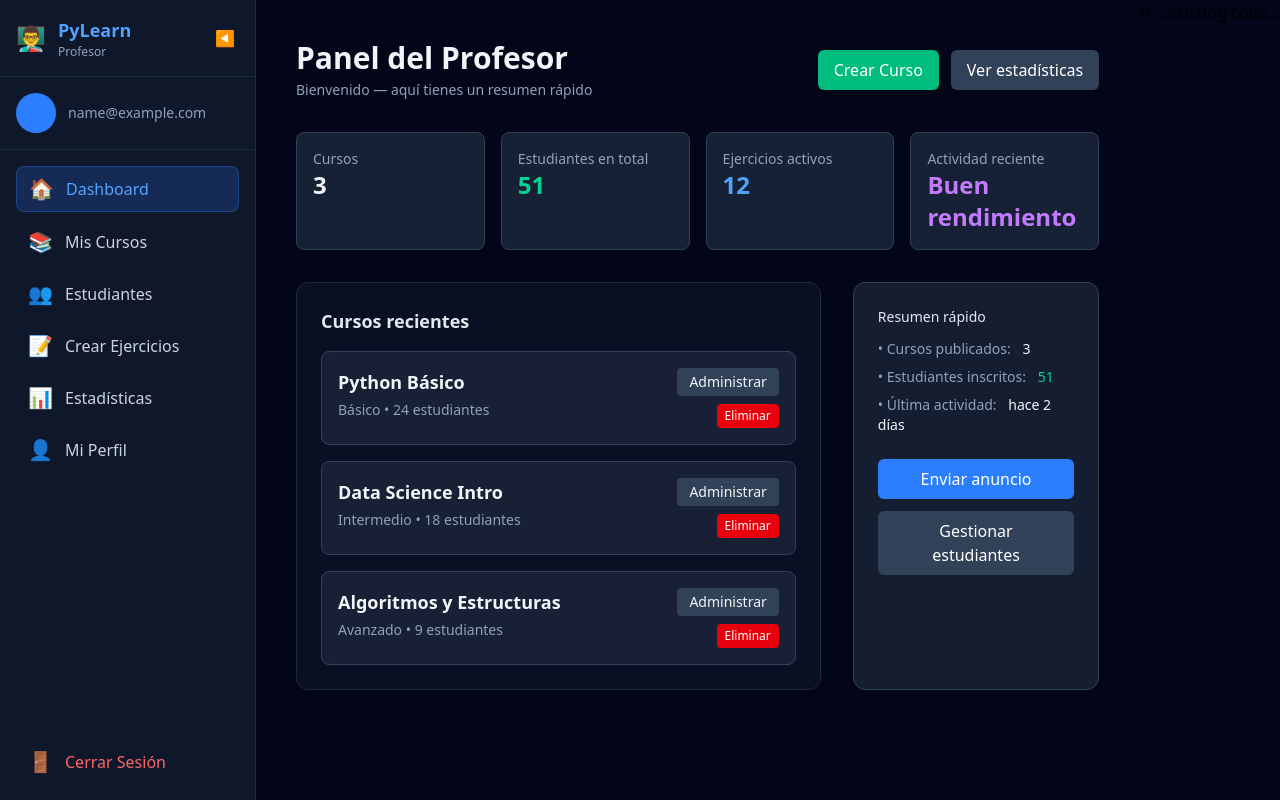
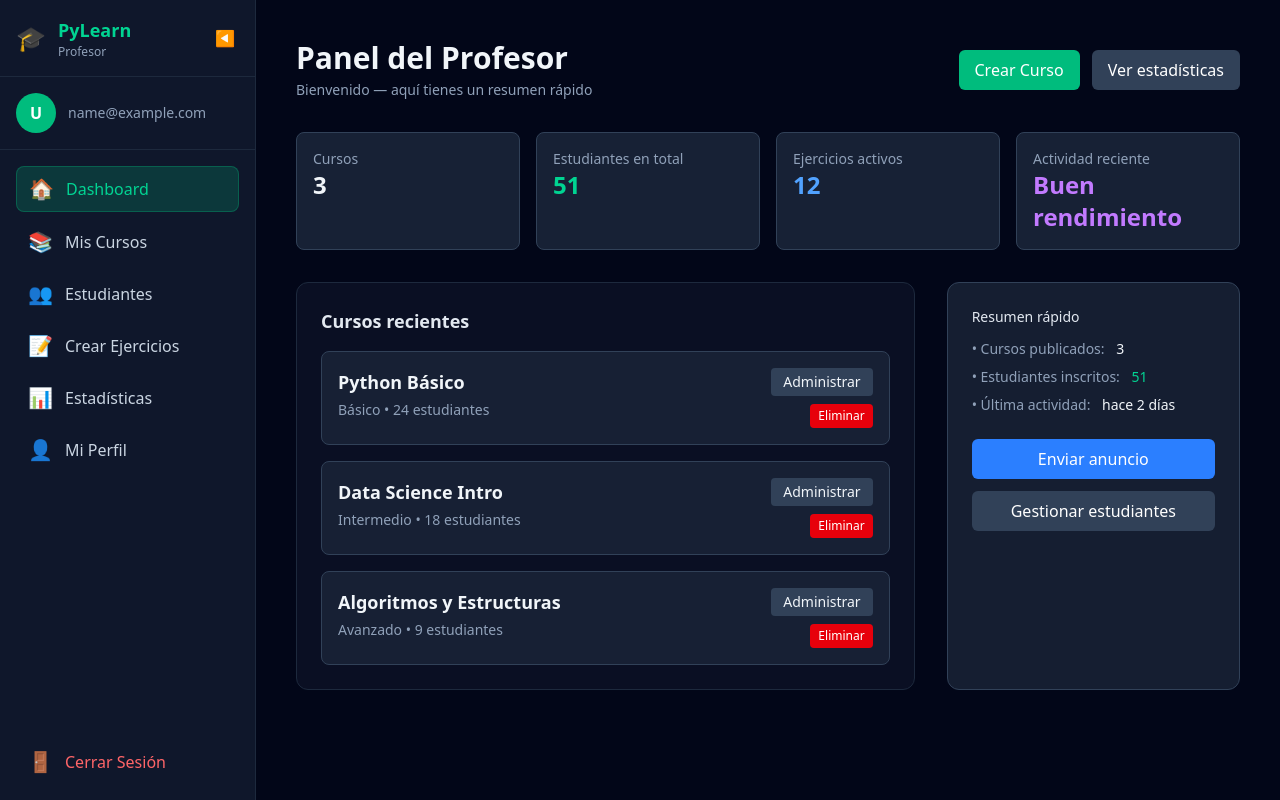
Before and after one commit to IVER-15-07/APP-PYTHON, a React (Vite) app in the folder Frontend/: page /profesor in a window 1280 px wide. Built offline with nearby package versions, Linux system fonts and the light colour scheme; no server answers; sample sign-in values are in the browser's storage.

Commit message:
fix ; new saibar

```diff
--- a/Frontend/src/componentes/Sidebar.jsx
+++ b/Frontend/src/componentes/Sidebar.jsx
@@ -1,26 +1,55 @@
-
+import { useEffect, useState } from "react";
 import { NavLink } from "react-router-dom";
 
-const Sidebar = ({ open, user, items = [], onToggle, onLogout }) => {
+const Sidebar = ({
+  user,
+  items = [],
+  roleLabel = "",
+  sidebarOpen: controlledOpen,
+  setSidebarOpen: setControlledOpen,
+  onLogout,
+  brand = { icon: "📚", name: "PyLearn" },
+}) => {
+  const [open, setOpen] = useState(controlledOpen ?? true);
+
+  useEffect(() => {
+    if (typeof controlledOpen === "boolean") setOpen(controlledOpen);
+  }, [controlledOpen]);
+
+  const toggle = () => {
+    if (typeof setControlledOpen === "function") setControlledOpen(!open);
+    else setOpen((s) => !s);
+  };
+
   return (
-    <aside className={`bg-slate-900 border-r border-slate-800 transition-all duration-300 ${open ? 'w-64' : 'w-16'} h-screen sticky top-0`}>
-      <div className="p-4 border-b border-slate-800 flex items-center justify-between">
-        <div className={`flex items-center gap-3 ${!open && 'justify-center'}`}>
-          <span className="text-2xl">👨‍🏫</span>
-          {open && <div><h2 className="text-blue-400 font-bold">PyLearn</h2><p className="text-slate-400 text-xs">{user?.rol?.nombre ?? ''}</p></div>}
+    <aside className={`bg-slate-900 border-r border-slate-800 transition-all duration-300 ${open ? 'w-64' : 'w-16'} h-screen sticky top-0 flex-shrink-0 overflow-hidden`}>
+      <div className="p-4 border-b border-slate-800">
+        <div className="flex items-center justify-between">
+          <div className={`flex items-center gap-3 ${!open && 'justify-center'}`}>
+            <span className="text-2xl">{brand.icon}</span>
+            {open && (
+              <div>
+                <h2 className="text-emerald-400 font-bold text-lg">{brand.name}</h2>
+                <p className="text-slate-400 text-xs">{roleLabel}</p>
+              </div>
+            )}
+          </div>
+
+          <button onClick={toggle} className="text-slate-400 hover:text-white p-1 rounded">
+            {open ? '◀' : '▶'}
+          </button>
         </div>
-        <button onClick={onToggle} className="text-slate-400 p-1 rounded">{open ? '◀' : '▶'}</button>
       </div>
 
       {open && user && (
         <div className="p-4 border-b border-slate-800">
           <div className="flex items-center gap-3">
-            <div className="w-10 h-10 bg-blue-500 rounded-full flex items-center justify-center text-white font-bold">
-              {user?.nombre?.charAt(0)?.toUpperCase() ?? "U"}
+            <div className="w-10 h-10 bg-emerald-500 rounded-full flex items-center justify-center text-white font-bold">
+              {user.nombre?.charAt(0).toUpperCase() ?? "U"}
             </div>
             <div className="flex-1 min-w-0">
-              <p className="text-slate-200 font-medium truncate">{user?.nombre}</p>
-              <p className="text-slate-400 text-sm truncate">{user?.email}</p>
+              <p className="text-slate-200 font-medium truncate">{user.nombre}</p>
+              <p className="text-slate-400 text-sm truncate">{user.email}</p>
             </div>
           </div>
         </div>
@@ -28,7 +57,17 @@ const Sidebar = ({ open, user, items = [], onToggle, onLogout }) => {
 
       <nav className="p-4 space-y-2">
         {items.map(item => (
-          <NavLink key={item.path} to={item.path} className={({isActive}) => `flex items-center gap-3 px-3 py-2 rounded-lg ${isActive ? 'bg-blue-500/20 text-blue-400' : 'text-slate-300 hover:text-white hover:bg-slate-800'} ${!open && 'justify-center'}`}>
+          <NavLink
+            key={item.path}
+            to={item.path}
+            end={item.exact}
+            className={({ isActive }) =>
+              `flex items-center gap-3 px-3 py-2 rounded-lg transition-colors ${isActive
+                ? 'bg-emerald-500/20 text-emerald-400 border border-emerald-500/30'
+                : 'text-slate-300 hover:text-white hover:bg-slate-800'
+              } ${!open && 'justify-center'}`
+            }
+          >
             <span className="text-xl">{item.icon}</span>
             {open && <span className="font-medium">{item.label}</span>}
           </NavLink>
@@ -36,7 +75,13 @@ const Sidebar = ({ open, user, items = [], onToggle, onLogout }) => {
       </nav>
 
       <div className="absolute bottom-4 left-4 right-4">
-        <button onClick={onLogout} className={`w-full text-red-400 hover:text-red-300 hover:bg-red-500/10 px-3 py-2 rounded-lg ${!open && 'justify-center'}`}>🚪 {open && 'Cerrar Sesión'}</button>
+        <button
+          onClick={onLogout}
+          className={`w-full flex items-center gap-3 px-3 py-2 text-red-400 hover:text-red-300 hover:bg-red-500/10 rounded-lg transition-colors ${!open && 'justify-center'}`}
+        >
+          <span className="text-xl">🚪</span>
+          {open && <span className="font-medium">Cerrar Sesión</span>}
+        </button>
       </div>
     </aside>
   );
--- a/Frontend/src/layout/VentanaEstudiante.jsx
+++ b/Frontend/src/layout/VentanaEstudiante.jsx
@@ -4,6 +4,7 @@ import { Routes, Route, NavLink, useNavigate } from 'react-router-dom';
 import { authService } from '../../services/auth.api';
 import Dashboard from '../page/estudiante/Dashboard';
 import Course from '../page/estudiante/course';
+import Sidebar from '../componentes/Sidebar';
 
 const VentanaEstudiante = () => {
     const [sidebarOpen, setSidebarOpen] = useState(true);
@@ -25,86 +26,20 @@ const VentanaEstudiante = () => {
 
     return (
         <div className="min-h-screen bg-slate-950 flex">
+            <Sidebar
+                user={user}
+                items={menuItems}
+                roleLabel="Estudiante"
+                sidebarOpen={sidebarOpen}
+                setSidebarOpen={setSidebarOpen}
+                onLogout={handleLogout}
+                brand={{ icon: "🎓", name: "PyLearn" }}
+            />
 
-            {/* ✅ SIDEBAR ESTUDIANTE */}
-            <aside className={`bg-slate-900 border-r border-slate-800 transition-all duration-300 ${sidebarOpen ? 'w-64' : 'w-16'} h-screen sticky top-0 flex-shrink-0 overflow-hidden`}>
-
-                {/* Header del Sidebar */}
-                <div className="p-4 border-b border-slate-800">
-                    <div className="flex items-center justify-between">
-                        <div className={`flex items-center gap-3 ${!sidebarOpen && 'justify-center'}`}>
-                            <span className="text-2xl">🎓</span>
-                            {sidebarOpen && (
-                                <div>
-                                    <h2 className="text-emerald-400 font-bold text-lg">PyLearn</h2>
-                                    <p className="text-slate-400 text-xs">Estudiante</p>
-                                </div>
-                            )}
-                        </div>
-                        <button
-                            onClick={() => setSidebarOpen(!sidebarOpen)}
-                            className="text-slate-400 hover:text-white p-1 rounded"
-                        >
-                            {sidebarOpen ? '◀' : '▶'}
-                        </button>
-                    </div>
-                </div>
-
-                {/* Info del Usuario */}
-                {sidebarOpen && user && (
-                    <div className="p-4 border-b border-slate-800">
-                        <div className="flex items-center gap-3">
-                            <div className="w-10 h-10 bg-emerald-500 rounded-full flex items-center justify-center text-white font-bold">
-                                {user.nombre?.charAt(0).toUpperCase()}
-                            </div>
-                            <div className="flex-1 min-w-0">
-                                <p className="text-slate-200 font-medium truncate">{user.nombre}</p>
-                                <p className="text-slate-400 text-sm truncate">{user.email}</p>
-                            </div>
-                        </div>
-                    </div>
-                )}
-
-                {/* Menú de Navegación */}
-                <nav className="p-4 space-y-2">
-                    {menuItems.map((item) => (
-                        <NavLink
-                            key={item.path}
-                            to={item.path}
-                            end={item.exact}
-                            className={({ isActive }) =>
-                                `flex items-center gap-3 px-3 py-2 rounded-lg transition-colors ${isActive
-                                    ? 'bg-emerald-500/20 text-emerald-400 border border-emerald-500/30'
-                                    : 'text-slate-300 hover:text-white hover:bg-slate-800'
-                                } ${!sidebarOpen && 'justify-center'}`
-                            }
-                        >
-                            <span className="text-xl">{item.icon}</span>
-                            {sidebarOpen && <span className="font-medium">{item.label}</span>}
-                        </NavLink>
-                    ))}
-                </nav>
-
-                {/* Logout */}
-                <div className="absolute bottom-4 left-4 right-4">
-                    <button
-                        onClick={handleLogout}
-                        className={`w-full flex items-center gap-3 px-3 py-2 text-red-400 hover:text-red-300 hover:bg-red-500/10 rounded-lg transition-colors ${!sidebarOpen && 'justify-center'}`}
-                    >
-                        <span className="text-xl">🚪</span>
-                        {sidebarOpen && <span className="font-medium">Cerrar Sesión</span>}
-                    </button>
-                </div>
-            </aside>
-
-            {/* ✅ CONTENIDO PRINCIPAL */}
             <main className="flex-1 h-screen overflow-auto">
                 <Routes>
                     <Route index element={<Dashboard />} />
                     <Route path="cursos" element={<Course />} />
-                    {/* <Route path="progreso" element={<Progreso />} /> */}
-                    {/* <Route path="ejercicios" element={<Ejercicios />} /> */}
-                    {/* <Route path="perfil" element={<Perfil />} /> */}
                 </Routes>
             </main>
         </div>
--- a/Frontend/src/layout/VentanaProfesor.jsx
+++ b/Frontend/src/layout/VentanaProfesor.jsx
@@ -7,6 +7,7 @@ import Course from '../page/profesor/course';
 import Modal from '../componentes/Modal';
 import { teacherService } from '../../services/teacher.api';
 import DashboardAdmin from '../page/admin/DashboardAdmin';
+import Sidebar from '../componentes/Sidebar';
 
 const VentanaProfesor = () => {
     const [sidebarOpen, setSidebarOpen] = useState(true);
@@ -93,80 +94,24 @@ const VentanaProfesor = () => {
     return (
         <div className="min-h-screen bg-slate-950 flex">
 
-            <aside className={`bg-slate-900 border-r border-slate-800 transition-all duration-300 ${sidebarOpen ? 'w-64' : 'w-16'} h-screen sticky top-0 flex-shrink-0 overflow-hidden`}>
-
-                <div className="p-4 border-b border-slate-800">
-                    <div className="flex items-center justify-between">
-                        <div className={`flex items-center gap-3 ${!sidebarOpen && 'justify-center'}`}>
-                            <span className="text-2xl">👨‍🏫</span>
-                            {sidebarOpen && (
-                                <div>
-                                    <h2 className="text-blue-400 font-bold text-lg">PyLearn</h2>
-                                    <p className="text-slate-400 text-xs">Profesor</p>
-                                </div>
-                            )}
-                        </div>
-                        <button
-                            onClick={() => setSidebarOpen(!sidebarOpen)}
-                            className="text-slate-400 hover:text-white p-1 rounded"
-                        >
-                            {sidebarOpen ? '◀' : '▶'}
-                        </button>
-                    </div>
-                </div>
-
-                {sidebarOpen && user && (
-                    <div className="p-4 border-b border-slate-800">
-                        <div className="flex items-center gap-3">
-                            <div className="w-10 h-10 bg-blue-500 rounded-full flex items-center justify-center text-white font-bold">
-                                {user.nombre?.charAt(0).toUpperCase()}
-                            </div>
-                            <div className="flex-1 min-w-0">
-                                <p className="text-slate-200 font-medium truncate">{user.nombre}</p>
-                                <p className="text-slate-400 text-sm truncate">{user.email}</p>
-                            </div>
-                        </div>
-                    </div>
-                )}
-
-                <nav className="p-4 space-y-2">
-                    {menuItems.map((item) => (
-                        <NavLink
-                            key={item.path}
-                            to={item.path}
-                            end={item.exact}
-                            className={({ isActive }) =>
-                                `flex items-center gap-3 px-3 py-2 rounded-lg transition-colors ${isActive
-                                    ? 'bg-blue-500/20 text-blue-400 border border-blue-500/30'
-                                    : 'text-slate-300 hover:text-white hover:bg-slate-800'
-                                } ${!sidebarOpen && 'justify-center'}`
-                            }
-                        >
-                            <span className="text-xl">{item.icon}</span>
-                            {sidebarOpen && <span className="font-medium">{item.label}</span>}
-                        </NavLink>
-                    ))}
-                </nav>
-
-                <div className="absolute bottom-4 left-4 right-4">
-                    <button
-                        onClick={handleLogout}
-                        className={`w-full flex items-center gap-3 px-3 py-2 text-red-400 hover:text-red-300 hover:bg-red-500/10 rounded-lg transition-colors ${!sidebarOpen && 'justify-center'}`}
-                    >
-                        <span className="text-xl">🚪</span>
-                        {sidebarOpen && <span className="font-medium">Cerrar Sesión</span>}
-                    </button>
-                </div>
-            </aside>
+            <Sidebar
+                user={user}
+                items={menuItems}
+                roleLabel="Profesor"
+                sidebarOpen={sidebarOpen}
+                setSidebarOpen={setSidebarOpen}
+                onLogout={handleLogout}
+                brand={{ icon: "🎓", name: "PyLearn" }}
+            />
 
             <main className="flex-1 h-screenoverflow-auto">
                 <Routes>
                     <Route index element={
-                            user? ((user.rol_usuarioId ?? user.rol?.id ?? user.rol_usuario?.id) === 1
-                                    ? <DashboardAdmin />
-                                    : <Dashboard />)
-                                : <div style={{ padding: 20 }}>Cargando...</div>
-                        }
+                        user ? ((user.rol_usuarioId ?? user.rol?.id ?? user.rol_usuario?.id) === 1
+                            ? <DashboardAdmin />
+                            : <Dashboard />)
+                            : <div style={{ padding: 20 }}>Cargando...</div>
+                    }
                     />
                     <Route path="cursos" element={<Course />} />
                     {/* <Route path="estudiantes" element={<GestionEstudiantes />} /> */}
@@ -176,8 +121,6 @@ const VentanaProfesor = () => {
                 </Routes>
             </main>
 
-
-            // ...existing code...
             <Modal
                 open={modalOpen}
                 onClose={() => navigate('/login')}
@@ -196,7 +139,6 @@ const VentanaProfesor = () => {
                     </div>
                 }
             >
-
                 {pendingRequest ? (
                     <div className="space-y-4">
                         <div className="text-sm text-yellow-400 space-y-1">
@@ -275,8 +217,6 @@ const VentanaProfesor = () => {
                     </div>
                 )}
             </Modal>
-
-
         </div>
     );
 };
```
